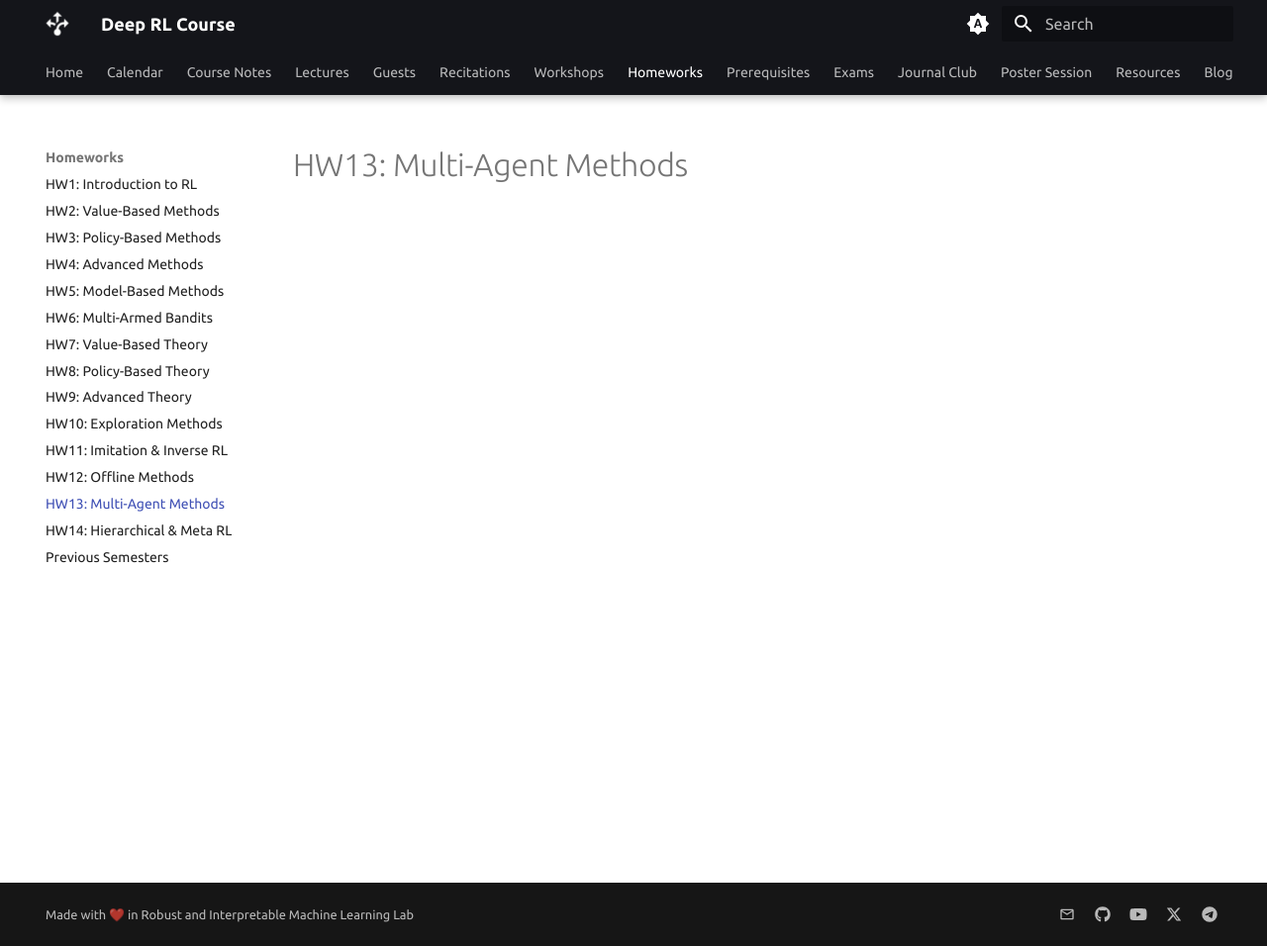
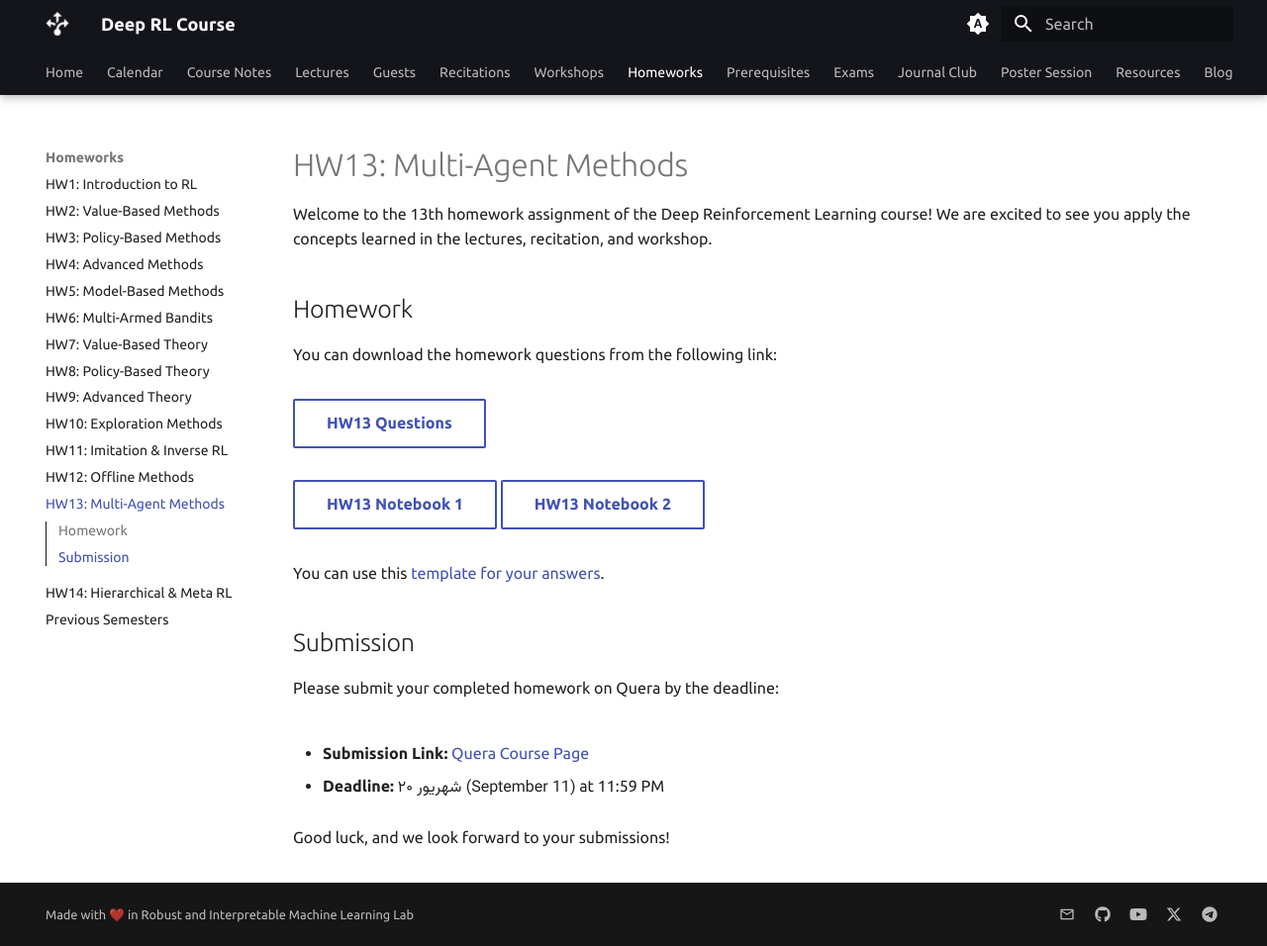
Before and after one commit to DeepRLCourse/DeepRLCourse.github.io, an MkDocs documentation site: the page built from docs/homeworks/week13.md, in a window 1280 px wide and 956 px high. Shown: the whole window at 99% size. Built offline with MkDocs 1.6.1 and Material for MkDocs 9.7.7, drawn with Linux system fonts in a browser that asks for light colours; some web fonts are replaced; comment, search, counter and statistics services are not loaded.

Commit message:
add HW13 & HW14

```diff
--- a/docs/homeworks/week13.md
+++ b/docs/homeworks/week13.md
@@ -1 +1,35 @@
+---
+description: This page contains the homework assignment for Week 13 of the Deep Reinforcement Learning course, focusing on Multi-Agent RL Methods.
+comments: True
+---
+
 # HW13: Multi-Agent Methods
+
+Welcome to the 13th homework assignment of the Deep Reinforcement Learning course! We are excited to see you apply the concepts learned in the lectures, recitation, and workshop.
+
+## Homework
+
+You can download the homework questions from the following link:
+
+[HW13 Questions](https://raw.githubusercontent.com/DeepRLCourse/Homework-13-Questions/refs/heads/main/HW13_Questions.pdf){:target="_blank" .md-button }
+
+[HW13 Notebook 1](https://github.com/DeepRLCourse/Homework-13-Questions/tree/main/HW_13_first_part.ipynb){:target="_blank" .md-button }
+[HW13 Notebook 2](https://github.com/DeepRLCourse/Homework-13-Questions/tree/main/HW_13_second_part.ipynb){:target="_blank" .md-button }
+
+You can use this [template for your answers](https://github.com/DeepRLCourse/Homework-13-Template){:target="_blank"}.
+
+<!-- ## Explanation
+
+<iframe width="996" height="560" src="https://www.youtube.com/embed/wwn7PVENi4k" title="YouTube video player" frameborder="0" allow="accelerometer; autoplay; clipboard-write; encrypted-media; gyroscope; picture-in-picture; web-share" referrerpolicy="strict-origin-when-cross-origin" allowfullscreen></iframe>
+
+<iframe width="996" height="560" src="https://www.youtube.com/embed/SWsq1KWrgXY" title="YouTube video player" frameborder="0" allow="accelerometer; autoplay; clipboard-write; encrypted-media; gyroscope; picture-in-picture; web-share" referrerpolicy="strict-origin-when-cross-origin" allowfullscreen></iframe> -->
+
+## Submission
+
+Please submit your completed homework on Quera by the deadline:
+
+- **Submission Link:** [Quera Course Page](https://quera.org/course/add_to_course/course/20598/){:target="_blank"}
+
+- **Deadline:** <span style="direction: rtl;font-family: Vazirmatn;">۲۰ شهریور (September 11)</span> at 11:59 PM
+
+Good luck, and we look forward to your submissions!
```
Also changed, not shown: docs/homeworks/week11.md (+3 -3 lines), docs/homeworks/week12.md (+3 -3 lines), docs/homeworks/week14.md (+34 -0 lines), docs/index.md (+2 -2 lines).
